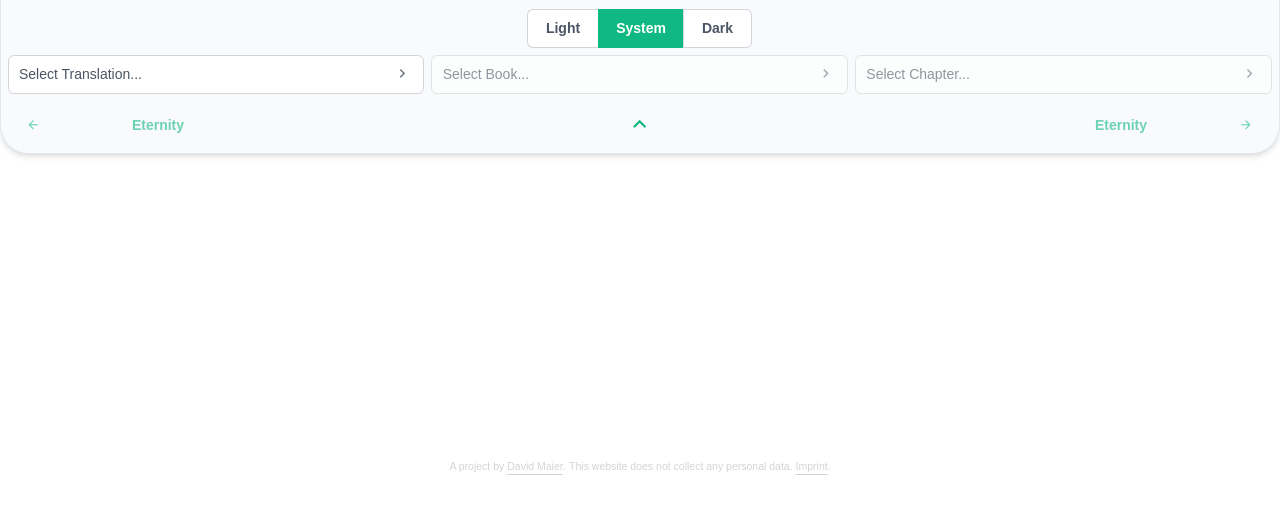
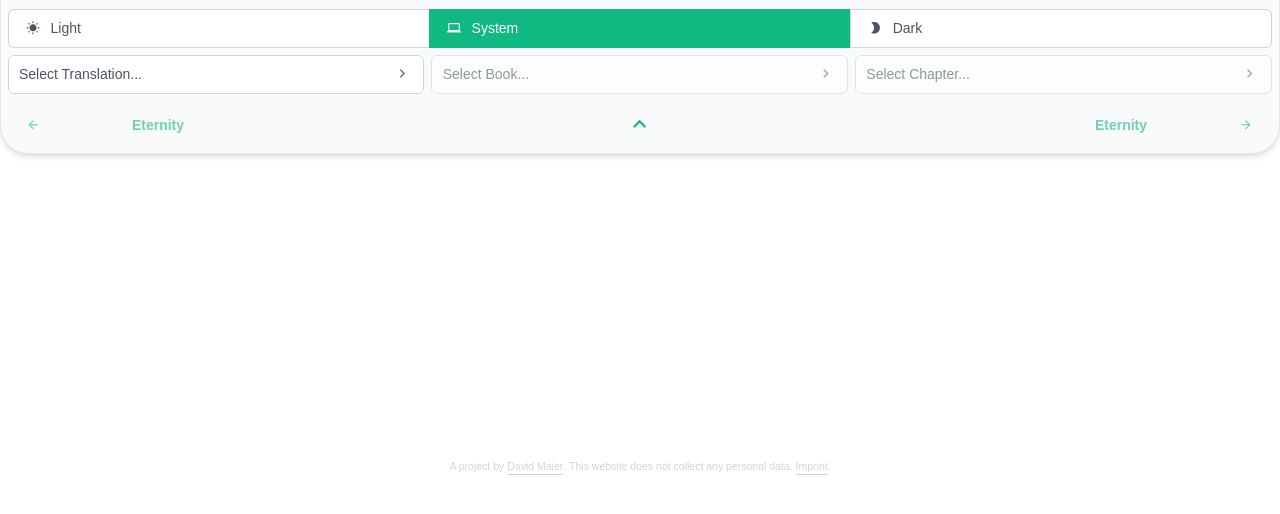
Before and after one commit to dasdawidt/bible-reader, a Vue app: page /reader in a window 1280 px wide. Shown: the top 514 px of the page. Built offline with nearby package versions, Linux system fonts and the light colour scheme; a web font is replaced by a local one.

Commit message:
feat: add icons to theme swicther

```diff
--- a/src/components/ThemeSwitcher.vue
+++ b/src/components/ThemeSwitcher.vue
@@ -2,28 +2,42 @@
 import SelectButton from 'primevue/selectbutton';
 import { useTheme } from '@/plugins/ThemePlugin';
 import { ColorSchemeType } from '@vueuse/core';
+import { useOnMobile } from '@/logic/util/MobileDetection';
 
+const { isOnMobile } = useOnMobile();
 const colorScheme = useTheme();
 const options: {
     label: string,
-    value: ColorSchemeType
+    value: ColorSchemeType,
+    icon: string,
 }[] = [
         {
             label: 'Light',
             value: 'light',
+            icon: 'mdi-white-balance-sunny',
         },
         {
             label: 'System',
             value: 'no-preference',
+            icon: isOnMobile.value ? 'mdi-cellphone' : 'mdi-laptop',
         },
         {
             label: 'Dark',
             value: 'dark',
+            icon: 'mdi-brightness-2',
         }
     ];
 
 </script>
 
 <template>
-    <SelectButton v-model="colorScheme" :options="options" :option-value="o => o.value" :option-label="o => o.label" />
+    <SelectButton class="flex w-full flex-row" v-model="colorScheme" :options="options" :option-value="o => o.value"
+        :pt="{ button: { class: 'w-full' } }">
+        <template #option="slotProps">
+            <div class="flex flex-row flex-nowrap gap-3">
+                <i class="mdi" :class="slotProps.option.icon" />
+                <span>{{ slotProps.option.label }}</span>
+            </div>
+        </template>
+    </SelectButton>
 </template>
```
